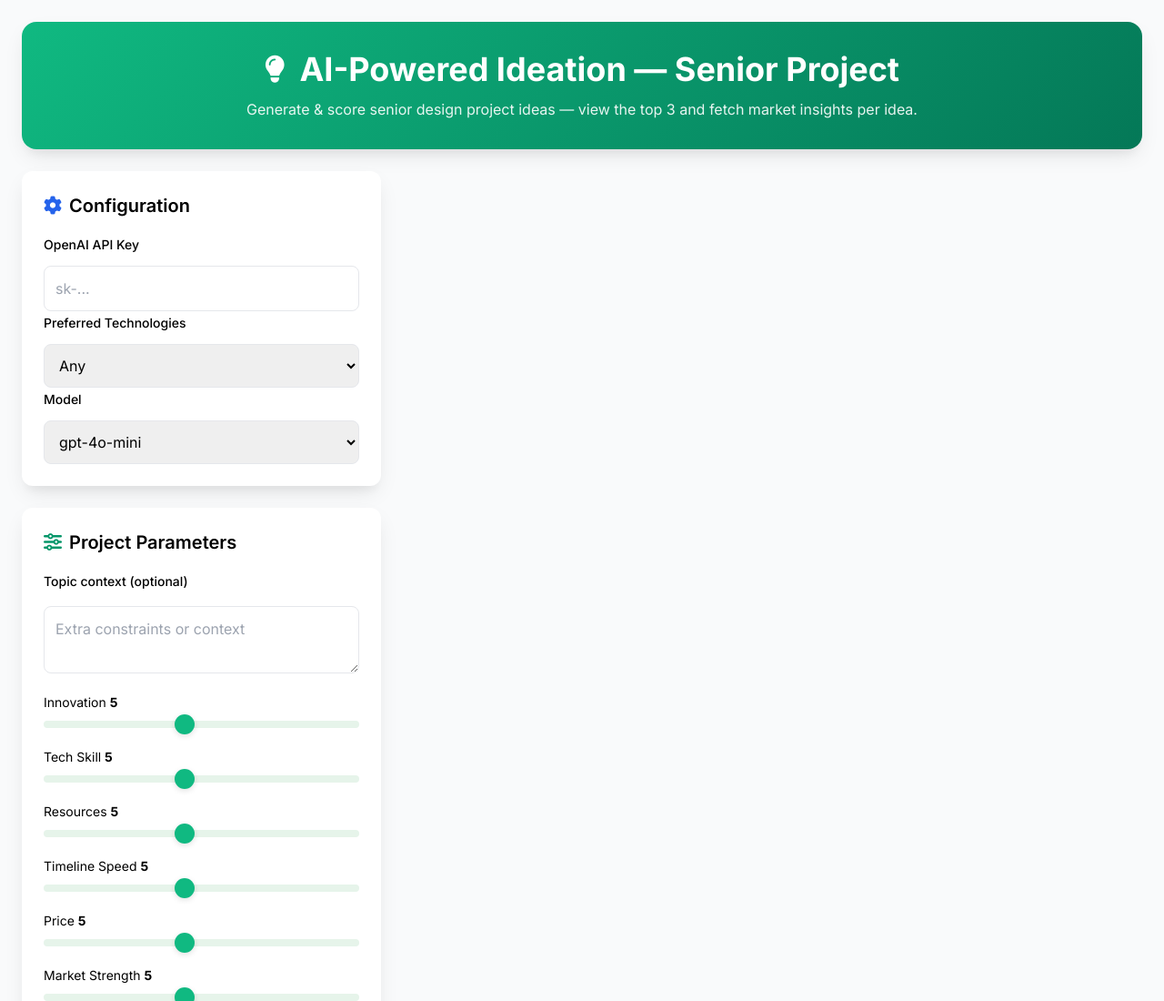
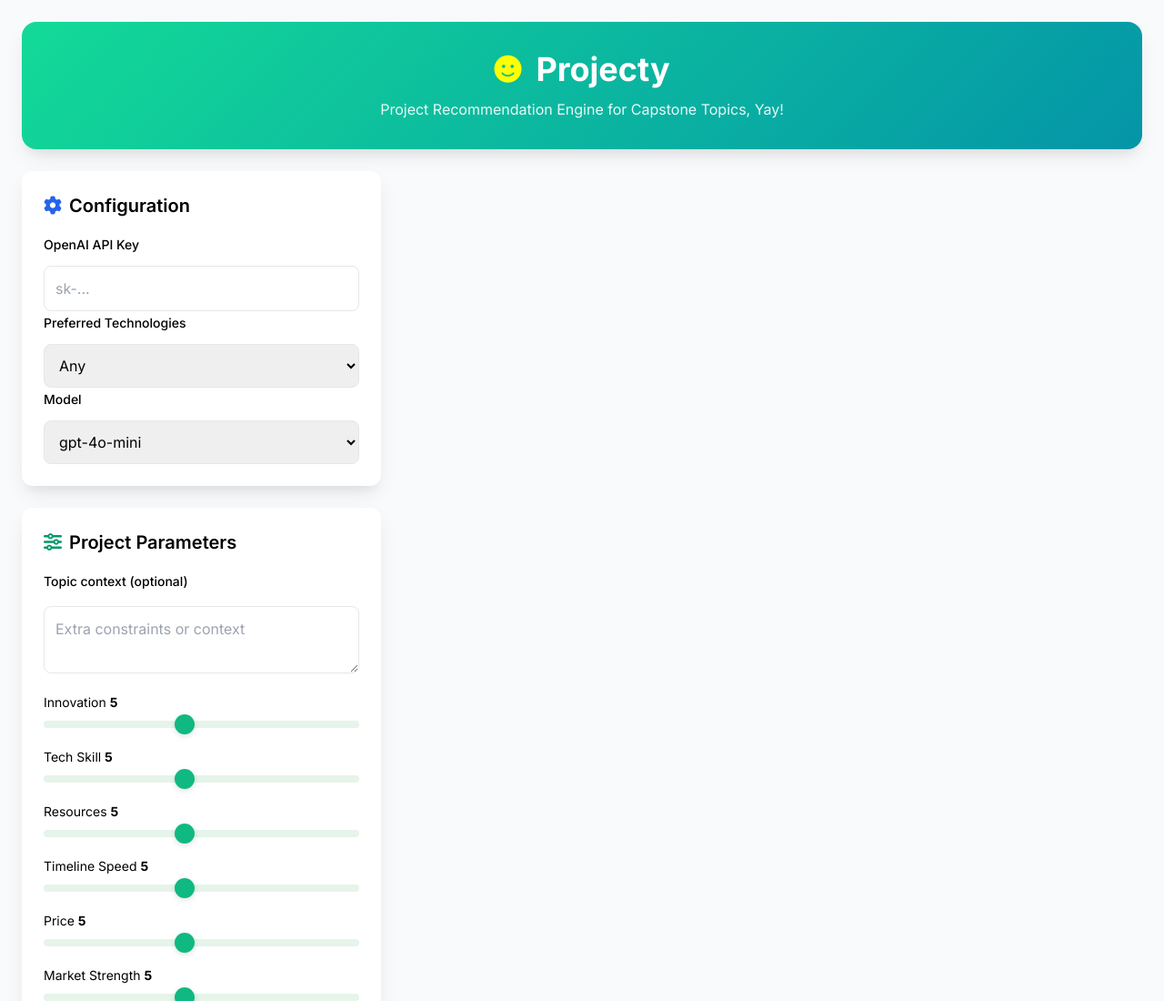
Before and after one commit to SeniorProjectTeam1/projecty, a plain HTML site: page index.html in a window 1280 px wide. Shown: the top 1100 px of the page at 91% size. Drawn offline with nearby package versions, Linux system fonts and the light colour scheme.

Commit message:
Update index.html

```diff
--- a/index.html
+++ b/index.html
@@ -11,7 +11,7 @@
   <style>
     @import url('https://fonts.googleapis.com/css2?family=Inter:wght@300;400;500;600;700&display=swap');
     * { font-family: 'Inter', sans-serif; }
-    .gradient-bg { background: linear-gradient(135deg,#10b981 0%,#047857 100%); }
+    .gradient-bg { background: linear-gradient(135deg,#13da97 0%,#0495a8 100%); }
     .card-shadow { box-shadow: 0 10px 25px -5px rgba(0,0,0,0.1), 0 10px 10px -5px rgba(0,0,0,0.04); }
     .btn-primary { background: linear-gradient(135deg,#016a32 0%,#064e3b 100%); transition: all .18s ease; }
     .btn-primary:hover { transform: translateY(-2px); box-shadow:0 8px 20px rgba(1,106,50,0.18); }
@@ -32,10 +32,10 @@
   <div class="w-full max-w-7xl mx-auto p-6 space-y-6">
     <div class="gradient-bg text-white p-8 rounded-2xl card-shadow">
       <div class="flex items-center justify-center space-x-4">
-        <i class="fas fa-lightbulb text-3xl"></i>
-        <h1 class="text-3xl md:text-4xl font-bold">AI-Powered Ideation — Senior Project</h1>
+        <i class="fas fa-smile text-3xl"style="color:yellow;"></i>
+        <h1 class="text-3xl md:text-4xl font-bold">Projecty</h1>
       </div>
-      <p class="text-center mt-3 opacity-90">Generate & score senior design project ideas — view the top 3 and fetch market insights per idea.</p>
+      <p class="text-center mt-3 opacity-90">Project Recommendation Engine for Capstone Topics, Yay!</p>
     </div>
 
     <div class="grid grid-cols-1 lg:grid-cols-3 gap-6">
```
